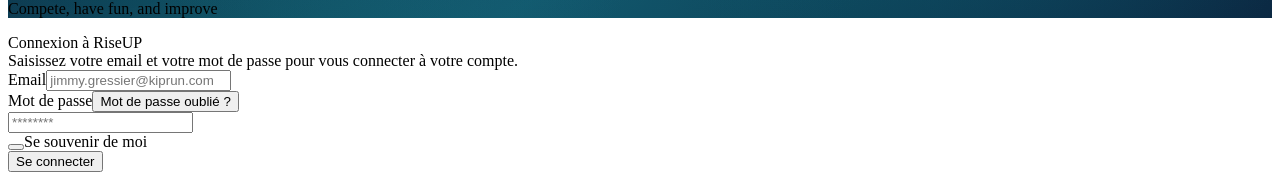
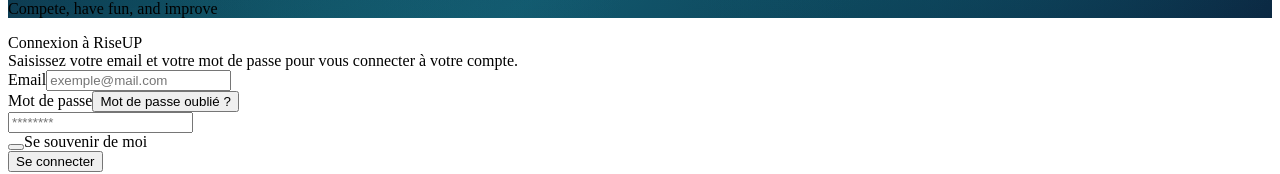
Before and after one commit to rankup-cc/front_riseup, a Next.js app: page /auth/Login in a window 1280 px wide. Shown: the part 248-422 px from the top of the page. Built offline with nearby package versions, Linux system fonts and the light colour scheme; no server answers.

Commit message:
Simplify login email placeholder

```diff
--- a/src/pages/auth/Login.jsx
+++ b/src/pages/auth/Login.jsx
@@ -98,7 +98,7 @@
                                         <FormItem>
                                             <FormLabel>Email</FormLabel>
                                             <FormControl>
-                                                <Input type="email" autoComplete="email" placeholder="jimmy.gressier@kiprun.com" {...field} />
+                                                <Input type="email" autoComplete="email" placeholder="exemple@mail.com" {...field} />
                                             </FormControl>
                                             <FormMessage />
                                         </FormItem>
```
